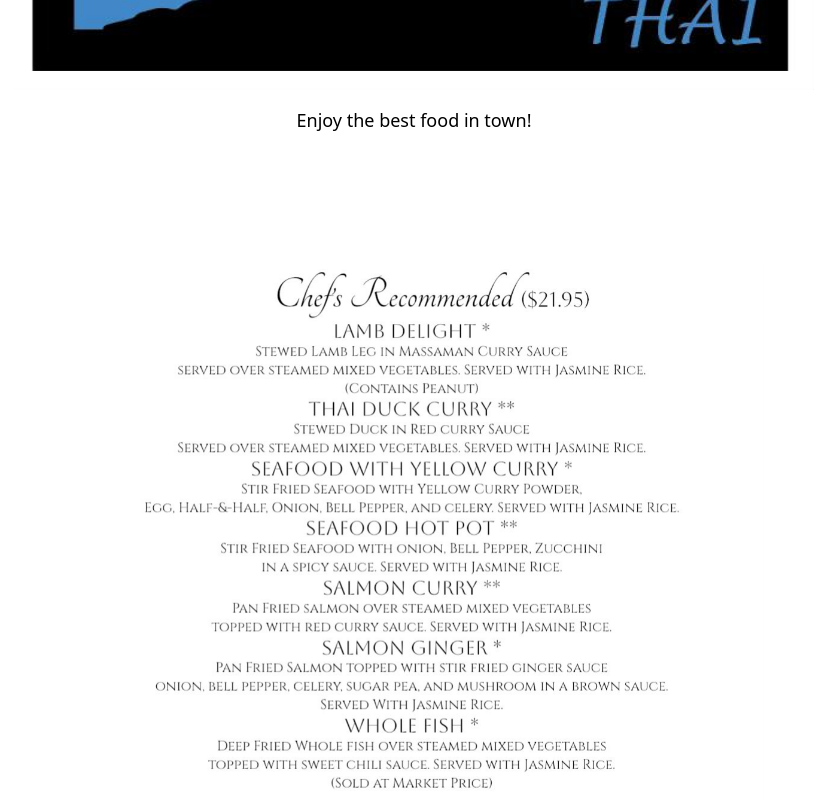
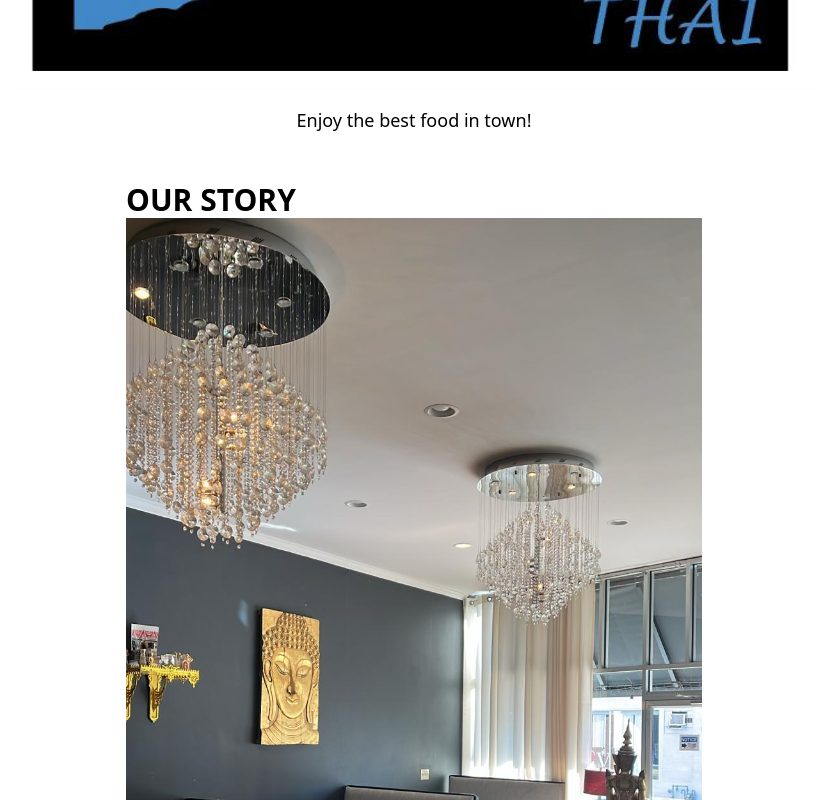
Before and after one commit to katkhoudam/moonriver, a Next.js app: page / in a window 1280 px wide. Shown: the part 1100-1900 px from the top of the page, without its empty margins (226-1046 px from the left). Built offline with nearby package versions, Linux system fonts and the light colour scheme.

Commit message:
Update page.js

```diff
--- a/app/page.js
+++ b/app/page.js
@@ -12,7 +12,7 @@ export default function Home() {
       <h1 className="text-4xl font-bold">Welcome to Moon River Thai</h1>
       <Image src="/logo.png" alt="" width={800} height={1000} />
       <p className="mt-4 text-lg">Enjoy the best food in town!</p>
-      <ChefRecommends />
+
       <OurStory />
       <Footer />
     </div>
```
